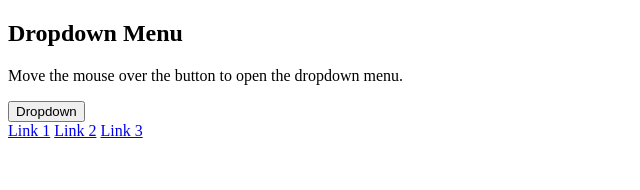
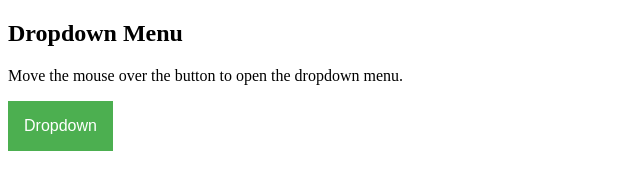
Before and after one commit to Adamsz23/VEF2, a plain HTML site: page website/raw version drop down menu.html in a window 1280 px wide. Shown: the whole page, without its empty margins (0-640 px from the left). Drawn offline with Linux system fonts and the light colour scheme.

Commit message:
in progress

```diff
--- a/website/raw version drop down menu.html
+++ b/website/raw version drop down menu.html
@@ -10,7 +10,7 @@
         <link rel="preconnect" href="https://fonts.googleapis.com">
         <link rel="preconnect" href="https://fonts.gstatic.com" crossorigin>
         <link href="https://fonts.googleapis.com/css2?family=Open+Sans:ital,wght@0,300;0,400;0,600;0,800;1,300;1,400;1,600;1,800&display=swap" rel="stylesheet">
-        <link rel="stylesheet" href="css/raw version pop up.css">
+        <link rel="stylesheet" href="css/raw version drop down menu.css">
 
 </head>
 <body>
```
